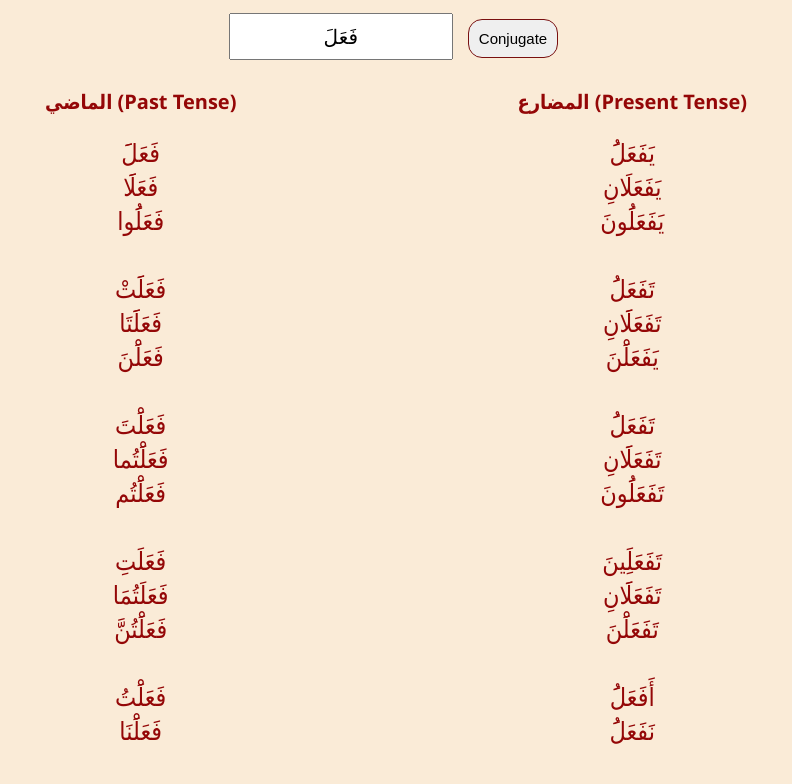
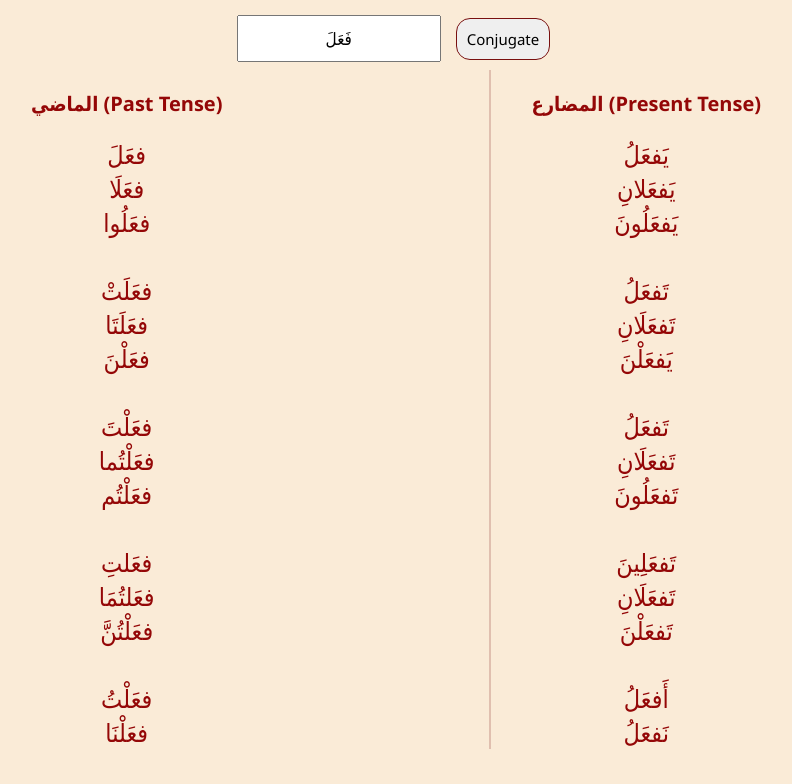
Before and after one commit to Farazcmd/Arabic-Morphology, a React (Vite) app in the folder web-app-react/: page / in a window 1280 px wide. Shown: the top 784 px of the page, without its empty margins (244-1036 px from the left). Built offline with nearby package versions, Linux system fonts and the light colour scheme.

Commit message:
Added button functionality and improved conjugation code

```diff
--- a/web-app-react/src/ArabicConjugator.jsx
+++ b/web-app-react/src/ArabicConjugator.jsx
@@ -44,17 +44,38 @@ function ArabicConjugator() {
     ["نَ", "ُ"]
     ]
 
-    const [root, setRoot] = useState("فَعَلَ");
+    const DIACRITICS_REGEX = /[\u064B-\u0652]/;
+    function removeUnwantedDiacritics(root){
+        if (!root) return "";
+        const lastChar = root.slice(-1);
+        if (DIACRITICS_REGEX.test(lastChar)) {
+            root = root.slice(0, -1);
+        }
+        if (root[1] && DIACRITICS_REGEX.test(root[1])) {
+            root = root[0] + root.slice(2);
+        }
+        return root;
+    }
+
+    const [root, setRoot] = useState(removeUnwantedDiacritics("فَعَلَ"));
+    const [displayRoot, setDisplayRoot] = useState("فَعَلَ");
+
+    function updateRoot(event) {
+        const cleanRoot = displayRoot.trim();
+        if (cleanRoot !== "") {
+            const finalRoot = removeUnwantedDiacritics(cleanRoot);
+            setRoot(finalRoot);
+        }
+    }
+
+    function updateDisplayRoot(event) {
+        setDisplayRoot(event.target.value);
+    }
 
 
-
-    function updateRoot(event) {
-        setRoot(event.target.value);
-    }
-
     return(<>
-        <input type="text" placeholder="Enter a root... e.g., كتب" className="root-container" value={root} onChange={updateRoot}/>
-        <button className="conjugate-button">Conjugate</button>
+        <input type="text" placeholder="Enter a root... e.g., كتب" className="root-container" value={displayRoot} onChange={updateDisplayRoot}/>
+        <button type="button" className="conjugate-button" onClick={updateRoot}>Conjugate</button>
 
         <div className="container">
 
--- a/web-app-react/src/index.css
+++ b/web-app-react/src/index.css
@@ -4,12 +4,15 @@ body{
   color: rgb(148, 7, 7);
   text-align: center;
 }
+input, button {
+  font-family: inherit;
+}
 
 .root-container{
   text-align: center;
-  font-size: 20px;
+  font-size: 17px;
   padding: 10px;
-  width: 200px;
+  width: 180px;
   margin: 5px;
 }
 
@@ -42,6 +45,11 @@ body{
   list-style-type: none;
 }
 
+.conjugation-column + .conjugation-column{
+  border-left: 2px solid rgba(121, 16, 16, 0.2);
+  padding-left: 40px;
+}
+
 h3{
   font-size: 20px;
 }
```
